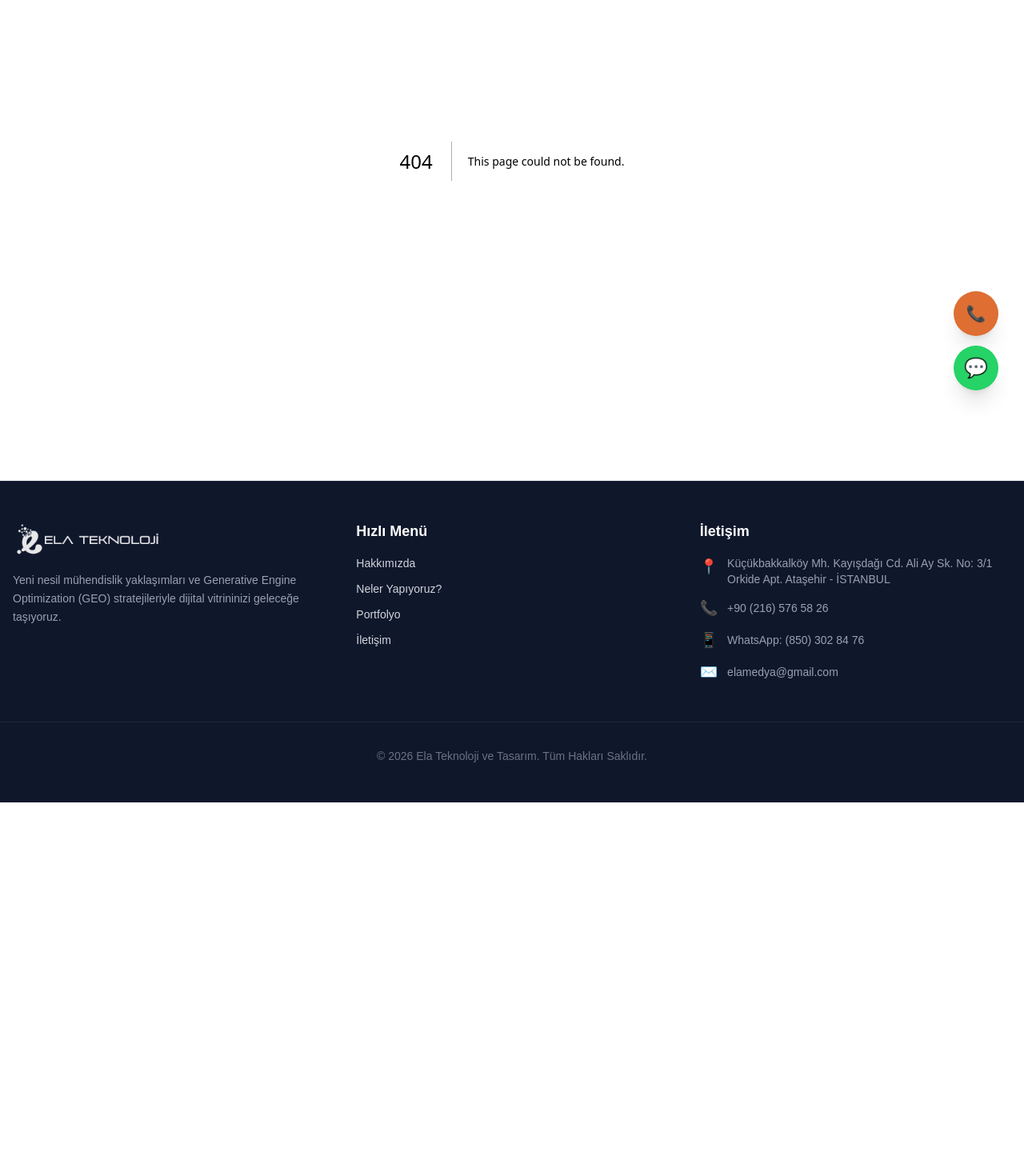
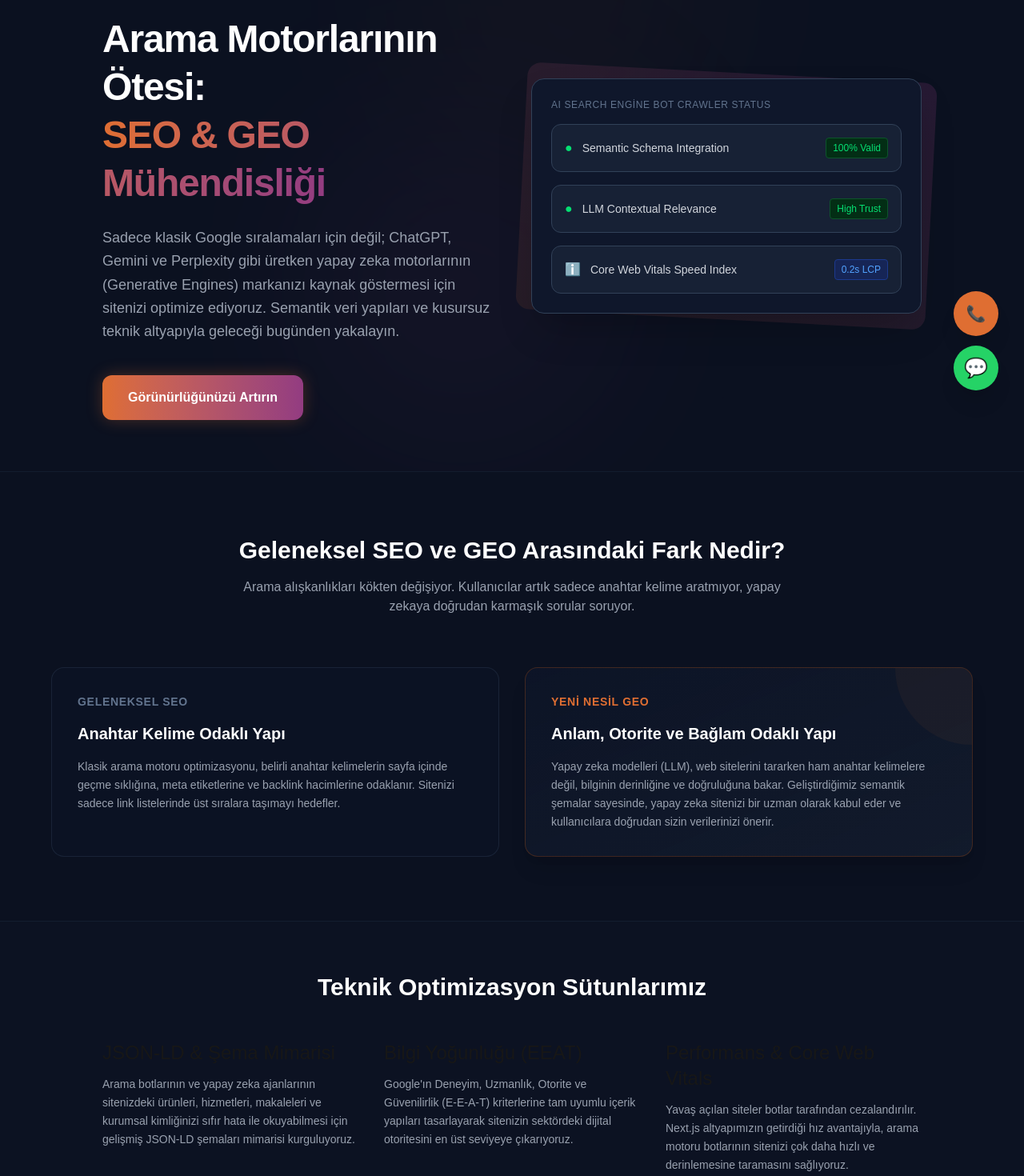
Before and after one commit to elamedya-sudo/webtasarimiyapanfirmalar, a Next.js app: page /hizmetler/geo-seo in a window 1280 px wide. Before the commit this address had no page. Shown: the part 280-1750 px from the top of the page at 80% size. Before the commit the page ends 1283 px from the top, so only its background shows below. Built offline with nearby package versions, Linux system fonts and the light colour scheme.

Commit message:
seo ve geo muhendisligi hizmet alt sayfasi eklendi

```diff
--- /dev/null
+++ b/app/hizmetler/geo-seo/page.tsx
@@ -0,0 +1,145 @@
+'use client';
+
+import Link from 'next/link';
+
+export default function GeoSeoPage() {
+  return (
+    <div className="min-h-screen bg-[#0b1120] font-sans selection:bg-[#933c81] selection:text-white pb-20">
+
+      {/* 1. HERO ALANI */}
+      <section className="relative pt-28 pb-16 px-4 overflow-hidden border-b border-slate-800/50">
+        <div className="absolute top-0 left-1/2 -translate-x-1/2 w-full max-w-5xl h-full pointer-events-none opacity-40">
+          <div className="absolute top-0 right-1/4 w-96 h-96 bg-[#df6e32]/10 rounded-full blur-[120px]"></div>
+          <div className="absolute bottom-10 left-1/4 w-96 h-96 bg-[#933c81]/20 rounded-full blur-[120px]"></div>
+        </div>
+
+        <div className="container mx-auto max-w-5xl relative z-10">
+          {/* Breadcrumb */}
+          <div className="mb-8 flex items-center gap-2 text-sm font-medium text-gray-500">
+            <Link href="/" className="hover:text-white transition-colors">Ana Sayfa</Link>
+            <span>/</span>
+            <Link href="/hizmetler" className="hover:text-white transition-colors">Hizmetlerimiz</Link>
+            <span>/</span>
+            <span className="text-[#df6e32]">SEO & GEO Mühendisliği</span>
+          </div>
+
+          <div className="grid grid-cols-1 lg:grid-cols-2 gap-12 items-center">
+            <div className="space-y-6">
+              <div className="inline-flex items-center gap-2 bg-orange-950/30 text-orange-300 text-xs font-semibold px-4 py-1.5 rounded-full border border-orange-900/50">
+                <span>🤖</span> Yapay Zeka Çağına Hazır Altyapı
+              </div>
+              <h1 className="text-4xl sm:text-5xl font-extrabold text-white tracking-tight leading-tight">
+                Arama Motorlarının Ötesi: <br />
+                <span className="bg-gradient-to-r from-[#df6e32] to-[#933c81] bg-clip-text text-transparent">
+                  SEO & GEO Mühendisliği
+                </span>
+              </h1>
+              <p className="text-lg text-gray-400 leading-relaxed">
+                Sadece klasik Google sıralamaları için değil; ChatGPT, Gemini ve Perplexity gibi üretken yapay zeka motorlarının (Generative Engines) markanızı kaynak göstermesi için sitenizi optimize ediyoruz. Semantik veri yapıları ve kusursuz teknik altyapıyla geleceği bugünden yakalayın.
+              </p>
+              <div className="pt-4">
+                <Link
+                  href="/teklif-al"
+                  className="inline-flex items-center justify-center bg-gradient-to-r from-[#df6e32] to-[#933c81] text-white font-bold px-8 py-4 rounded-xl shadow-[0_0_20px_rgba(223,110,50,0.3)] hover:shadow-[0_0_30px_rgba(147,60,129,0.5)] hover:-translate-y-1 transition-all duration-300"
+                >
+                  Görünürlüğünüzü Artırın
+                </Link>
+              </div>
+            </div>
+
+            {/* Sağ Taraf - Yapay Zeka / Veri Akışı İllüstrasyonu */}
+            <div className="relative hidden lg:block">
+              <div className="absolute inset-0 bg-gradient-to-tr from-[#df6e32]/10 to-[#933c81]/20 rounded-2xl transform rotate-3 scale-105"></div>
+              <div className="bg-slate-900 border border-slate-700 p-6 rounded-2xl shadow-2xl relative z-10 space-y-4">
+                <div className="text-xs font-mono text-slate-500 uppercase tracking-wider">AI Search Engine Bot Crawler Status</div>
+                <div className="p-4 bg-slate-800/60 rounded-xl border border-slate-700 flex items-center justify-between">
+                  <div className="flex items-center gap-3">
+                    <span className="text-green-400 animate-pulse">●</span>
+                    <span className="text-sm font-mono text-gray-300">Semantic Schema Integration</span>
+                  </div>
+                  <span className="text-xs bg-green-950 text-green-400 px-2 py-1 rounded border border-green-900">100% Valid</span>
+                </div>
+                <div className="p-4 bg-slate-800/60 rounded-xl border border-slate-700 flex items-center justify-between">
+                  <div className="flex items-center gap-3">
+                    <span className="text-green-400 animate-pulse">●</span>
+                    <span className="text-sm font-mono text-gray-300">LLM Contextual Relevance</span>
+                  </div>
+                  <span className="text-xs bg-green-950 text-green-400 px-2 py-1 rounded border border-green-900">High Trust</span>
+                </div>
+                <div className="p-4 bg-slate-800/60 rounded-xl border border-slate-700 flex items-center justify-between">
+                  <div className="flex items-center gap-3">
+                    <span className="text-blue-400">ℹ️</span>
+                    <span className="text-sm font-mono text-gray-300">Core Web Vitals Speed Index</span>
+                  </div>
+                  <span className="text-xs bg-blue-950 text-blue-400 px-2 py-1 rounded border border-blue-900">0.2s LCP</span>
+                </div>
+              </div>
+            </div>
+          </div>
+        </div>
+      </section>
+
+      {/* 2. SEO VS GEO KARŞILAŞTIRMA BÖLÜMÜ */}
+      <section className="py-20 px-4 relative z-10">
+        <div className="container mx-auto max-w-6xl">
+          <div className="text-center mb-16">
+            <h2 className="text-3xl font-bold text-white mb-4">Geleneksel SEO ve GEO Arasındaki Fark Nedir?</h2>
+            <p className="text-gray-400 max-w-2xl mx-auto">
+              Arama alışkanlıkları kökten değişiyor. Kullanıcılar artık sadece anahtar kelime aratmıyor, yapay zekaya doğrudan karmaşık sorular soruyor.
+            </p>
+          </div>
+
+          <div className="grid grid-cols-1 md:grid-cols-2 gap-8">
+            {/* Geleneksel SEO */}
+            <div className="bg-slate-900/30 p-8 rounded-2xl border border-slate-800/80 space-y-4">
+              <div className="text-2xl text-slate-500 font-bold uppercase tracking-wider text-sm">Geleneksel SEO</div>
+              <h3 className="text-xl font-bold text-white">Anahtar Kelime Odaklı Yapı</h3>
+              <p className="text-gray-400 text-sm leading-relaxed">
+                Klasik arama motoru optimizasyonu, belirli anahtar kelimelerin sayfa içinde geçme sıklığına, meta etiketlerine ve backlink hacimlerine odaklanır. Sitenizi sadece link listelerinde üst sıralara taşımayı hedefler.
+              </p>
+            </div>
+
+            {/* Yeni Nesil GEO */}
+            <div className="bg-gradient-to-br from-slate-900/60 to-slate-800/40 p-8 rounded-2xl border border-orange-500/20 shadow-xl space-y-4 relative overflow-hidden">
+              <div className="absolute top-0 right-0 w-24 h-24 bg-[#df6e32]/5 rounded-bl-full"></div>
+              <div className="text-2xl text-[#df6e32] font-bold uppercase tracking-wider text-sm">Yeni Nesil GEO</div>
+              <h3 className="text-xl font-bold text-white">Anlam, Otorite ve Bağlam Odaklı Yapı</h3>
+              <p className="text-gray-400 text-sm leading-relaxed">
+                Yapay zeka modelleri (LLM), web sitelerini tararken ham anahtar kelimelere değil, bilginin derinliğine ve doğruluğuna bakar. Geliştirdiğimiz semantik şemalar sayesinde, yapay zeka sitenizi bir uzman olarak kabul eder ve kullanıcılara doğrudan sizin verilerinizi önerir.
+              </p>
+            </div>
+          </div>
+        </div>
+      </section>
+
+      {/* 3. CORE ODAK ALANLARI */}
+      <section className="py-16 px-4 bg-slate-900/20 border-y border-slate-800/50">
+        <div className="container mx-auto max-w-5xl">
+          <h2 className="text-3xl font-bold text-white text-center mb-12">Teknik Optimizasyon Sütunlarımız</h2>
+
+          <div className="grid grid-cols-1 md:grid-cols-3 gap-8">
+            <div className="space-y-3">
+              <div className="text-2xl">JSON-LD & Şema Mimarisi</div>
+              <p className="text-gray-400 text-sm leading-relaxed">
+                Arama botlarının ve yapay zeka ajanlarının sitenizdeki ürünleri, hizmetleri, makaleleri ve kurumsal kimliğinizi sıfır hata ile okuyabilmesi için gelişmiş JSON-LD şemaları mimarisi kurguluyoruz.
+              </p>
+            </div>
+            <div className="space-y-3">
+              <div className="text-2xl">Bilgi Yoğunluğu (EEAT)</div>
+              <p className="text-gray-400 text-sm leading-relaxed">
+                Google'ın Deneyim, Uzmanlık, Otorite ve Güvenilirlik (E-E-A-T) kriterlerine tam uyumlu içerik yapıları tasarlayarak sitenizin sektördeki dijital otoritesini en üst seviyeye çıkarıyoruz.
+              </p>
+            </div>
+            <div className="space-y-3">
+              <div className="text-2xl">Performans & Core Web Vitals</div>
+              <p className="text-gray-400 text-sm leading-relaxed">
+                Yavaş açılan siteler botlar tarafından cezalandırılır. Next.js altyapımızın getirdiği hız avantajıyla, arama motoru botlarının sitenizi çok daha hızlı ve derinlemesine taramasını sağlıyoruz.
+              </p>
+            </div>
+          </div>
+        </div>
+      </section>
+
+    </div>
+  );
+}
```
